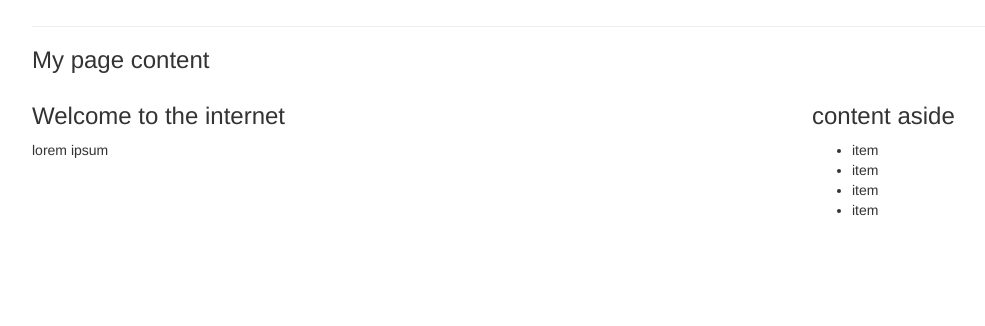
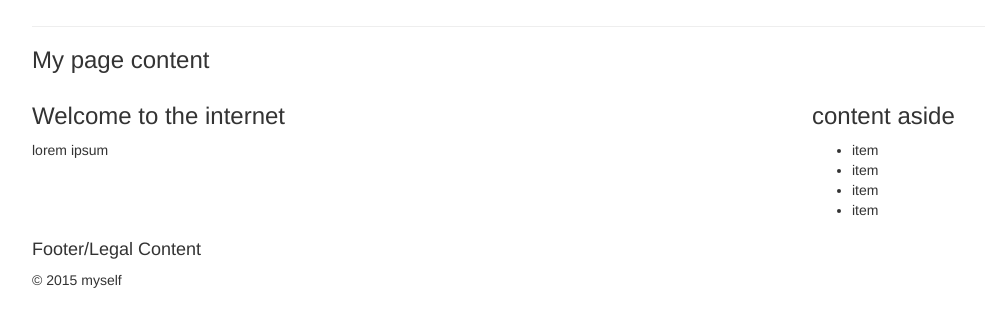
Before and after one commit to git-e-up/framework-boilerplates-css, a plain HTML site: page bootstrap/index.html in a window 1280 px wide. Shown: the part 122-448 px from the top of the page, without its empty margins (38-1023 px from the left). Drawn offline with nearby package versions, Linux system fonts and the light colour scheme.

Commit message:
footer in

```diff
--- a/bootstrap/index.html
+++ b/bootstrap/index.html
@@ -35,6 +35,12 @@
     </div>
   </div>
 
-
-  </body>
+<footer class="container">
+  <div class="footer">
+    <h4>Footer/Legal Content</h4>
+    <p>&copy; 2015 myself</p>
+    <!-- gives copyright symbol -->
+  </div>
+</footer>
+</body>
 </html>
```
